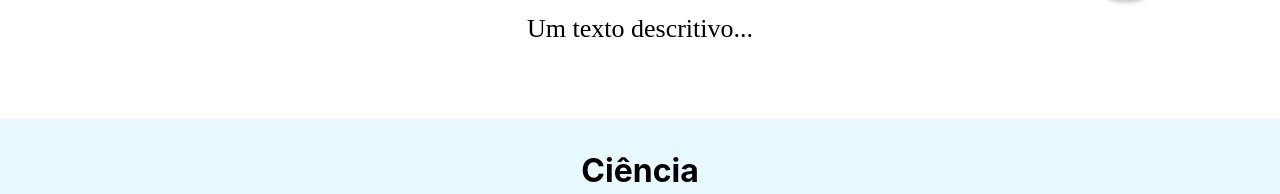
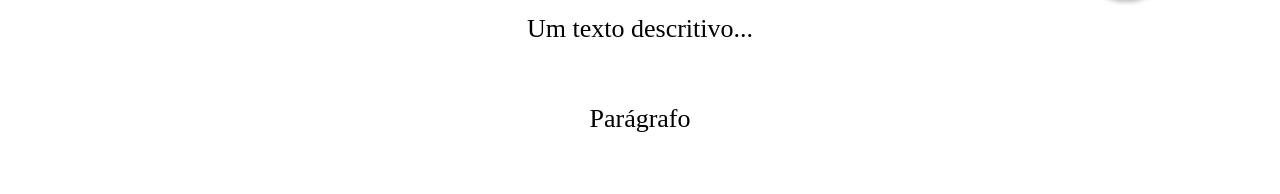
Before and after one commit to yapeansa/orgaKnowledgeJs, a React (Create React App) app: page / in a window 1280 px wide. Shown: the part 1687-1881 px from the top of the page. Built offline with nearby package versions, Linux system fonts and the light colour scheme.

Commit message:
Adicionando parágrafo.

```diff
--- a/src/App.js
+++ b/src/App.js
@@ -85,6 +85,7 @@ function App() {
       <section className="organizacao">
         <h2>Minha Organização:</h2>
         <p>Um texto descritivo...</p>
+        <p>Parágrafo</p>
         <button onClick={toggleForm}>
           <img src="imagens/toggle.svg" alt="toggleForm" />
         </button>
```
